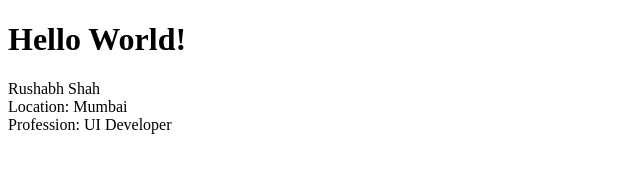
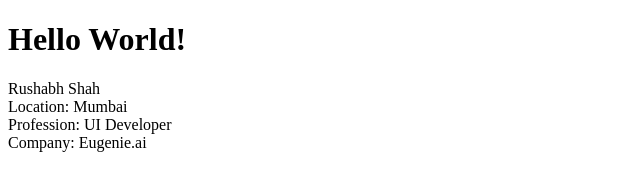
Before and after one commit to rushabhshah1993/MySampleRepository, a plain HTML site: page index.html in a window 1280 px wide. Shown: the whole page, without its empty margins (0-640 px from the left). Drawn offline with Linux system fonts and the light colour scheme.

Commit message:
Added company name

```diff
--- a/index.html
+++ b/index.html
@@ -17,5 +17,8 @@
     <div>
         Profession: UI Developer
     </div>
+    <div>
+        Company: Eugenie.ai
+    </div>
 </body>
 </html>
```
